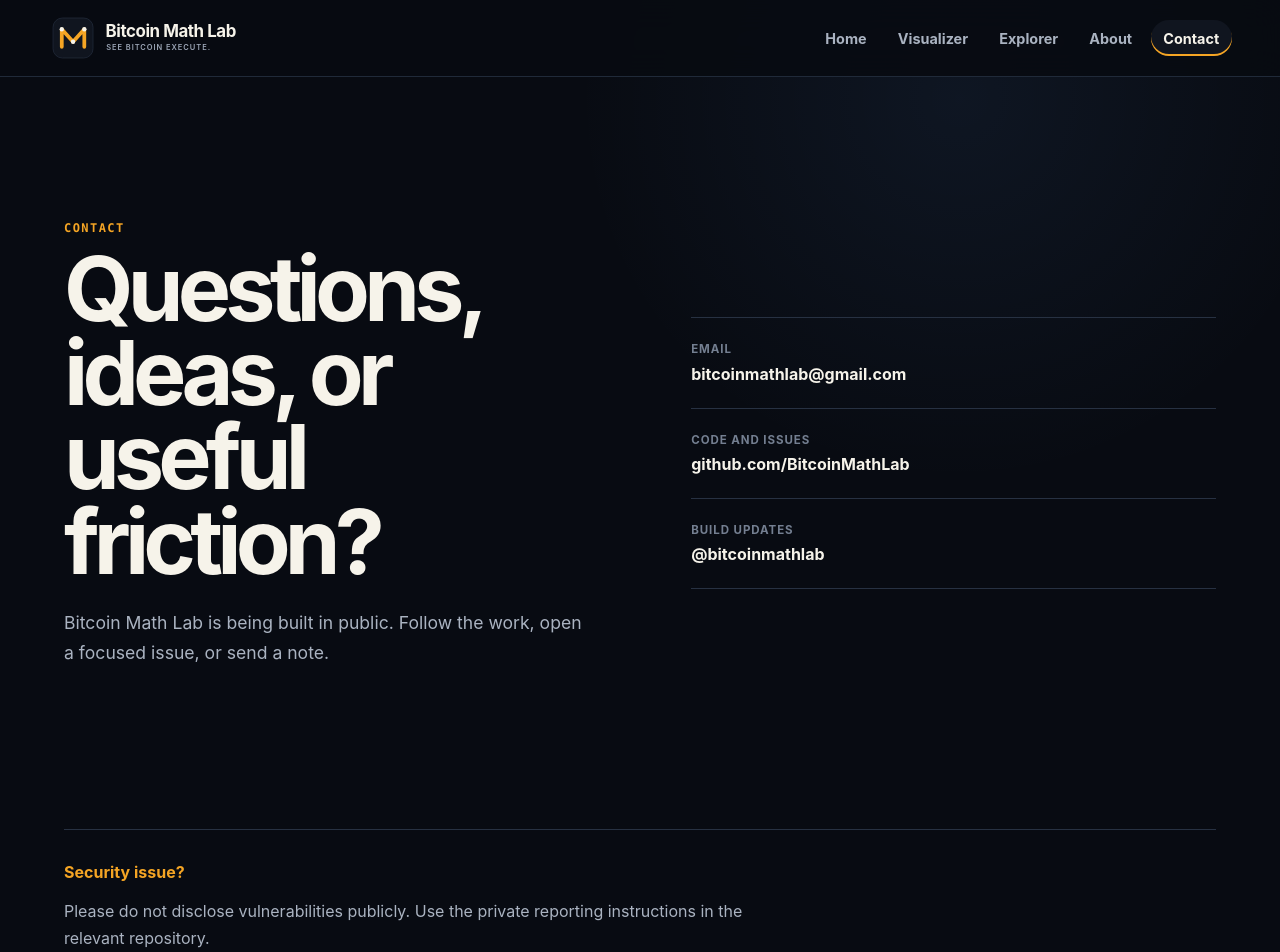
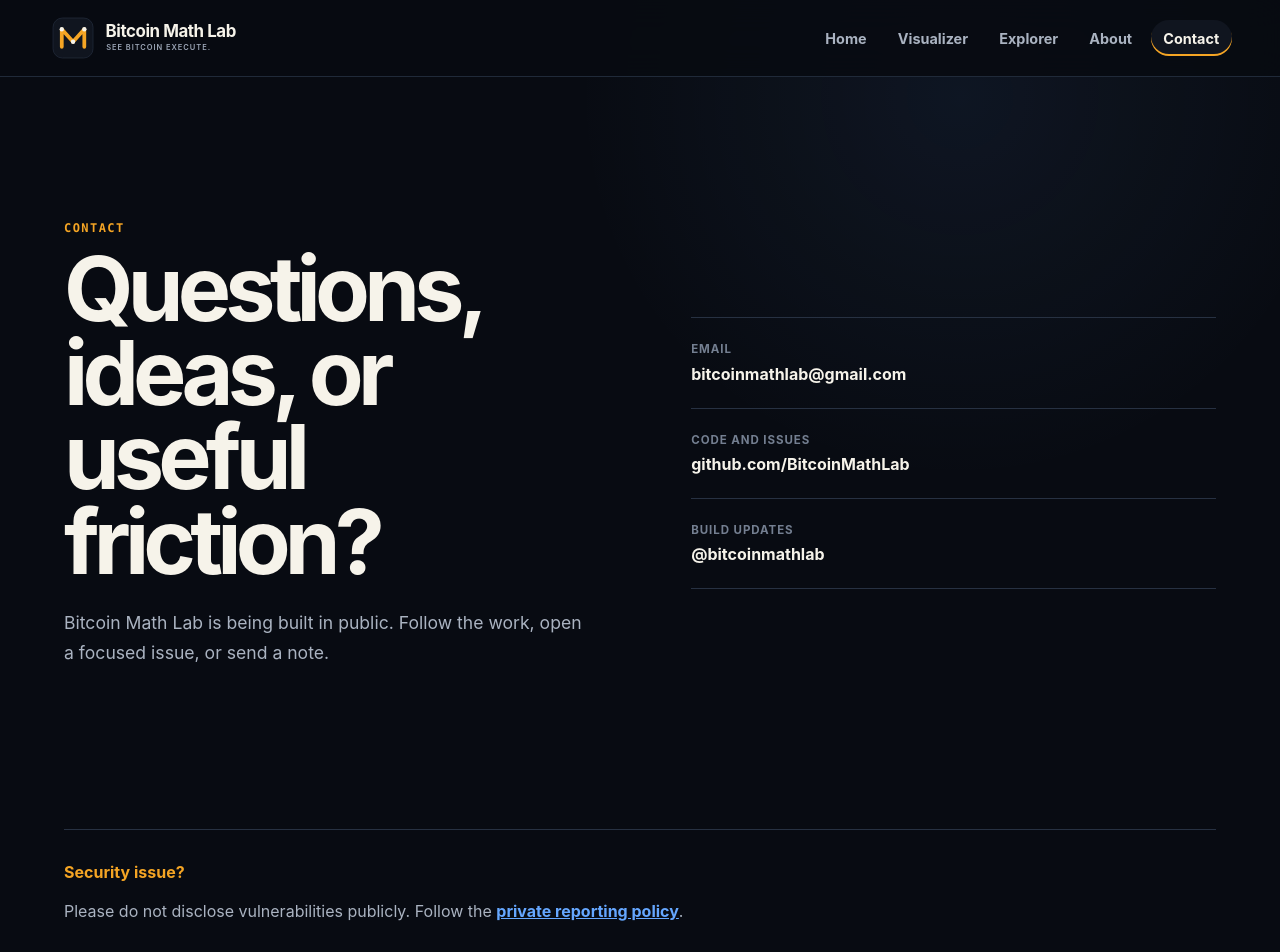
Before and after one commit to BitcoinMathLab/frontend, an Angular app: page /contact in a window 1280 px wide. Shown: the top 952 px of the page. Built offline with nearby package versions, Linux system fonts and the light colour scheme.

Commit message:
fix: link private security reporting policy

```diff
--- a/src/app/pages/contact/contact.html
+++ b/src/app/pages/contact/contact.html
@@ -26,7 +26,8 @@
 <aside>
   <strong>Security issue?</strong>
   <p>
-    Please do not disclose vulnerabilities publicly. Use the private reporting instructions in the
-    relevant repository.
+    Please do not disclose vulnerabilities publicly. Follow the
+    <a href="https://github.com/BitcoinMathLab/bitclone/security/policy">private reporting policy</a
+    >.
   </p>
 </aside>
--- a/src/app/pages/contact/contact.scss
+++ b/src/app/pages/contact/contact.scss
@@ -76,6 +76,16 @@ aside p {
   line-height: 1.65;
 }
 
+aside a {
+  color: var(--color-blue);
+  font-weight: 700;
+}
+
+aside a:focus-visible {
+  outline: 3px solid var(--color-blue);
+  outline-offset: 3px;
+}
+
 @media (max-width: 48rem) {
   .contact {
     min-height: auto;
```
Also changed, not shown: 1 other file (tests, documents, lock files or other folders).
